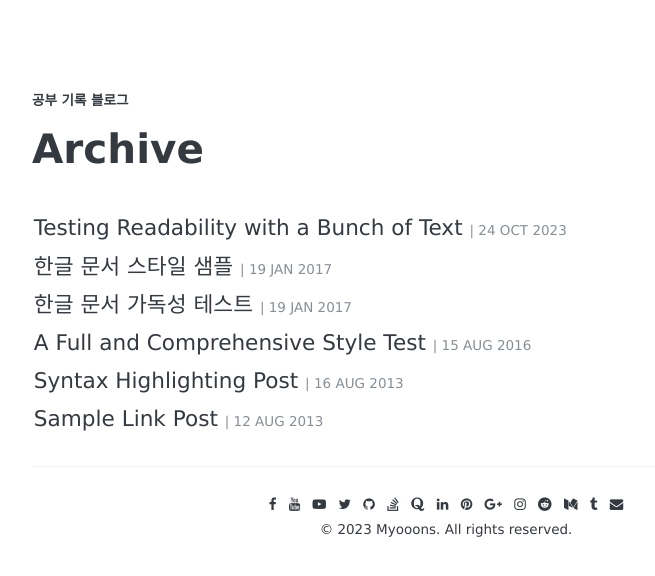
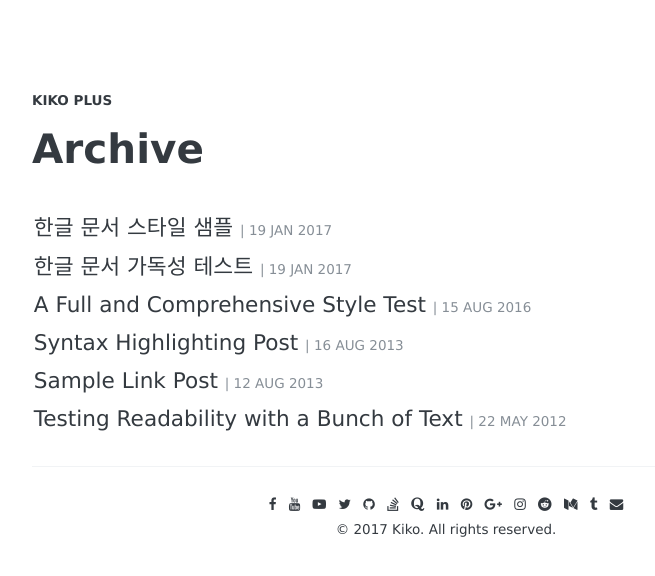
Before and after one commit to myooons/myooons.github.io, a Jekyll site: the page built from archive/index.html, in a window 1280 px wide. Shown: the top 576 px of the page, without its empty margins (194-849 px from the left). Built offline with Jekyll 4.4.1, drawn with Linux system fonts in a browser that asks for light colours; some web fonts are replaced.

Commit message:
theme reload

```diff
--- a/_config.yml
+++ b/_config.yml
@@ -3,83 +3,86 @@
 # # # # # # # # # # # # #
 
 # Basic
-name: "공부 기록 블로그"
+name:               "Kiko Plus"
 
 author:
-  facebook: your-id
-  youtubeUser: your-id
-  youtubeChannel: your-id
-  twitter: your-id
-  github: your-id
-  stackoverflow: your-id
-  quora: your-id
-  linkedin: your-id
-  pinterest: your-id
-  googlePlus: your-id
-  instagram: your-id
-  reddit: your-id
-  medium: your-id
-  tumblr: your-id
-  email: your-id@your-email.com
+  facebook:         your-id
+  youtubeUser:      your-id
+  youtubeChannel:   your-id
+  twitter:          your-id
+  github:           your-id
+  stackoverflow:    your-id
+  quora:            your-id
+  linkedin:         your-id
+  pinterest:        your-id
+  googlePlus:       your-id
+  instagram:        your-id
+  reddit:           your-id
+  medium:           your-id
+  tumblr:           your-id
+  email:            your-id@your-email.com
 
 copyright:
-  year: 2023
-  name: Myooons
+  year:             2017
+  name:             Kiko
 
 # Google-analytics
 google-analytics:
-  id: ""
+  id:               ""
 
 # Disqus
 disqus:
-  id: "kiko-plus"
+  id:               "kiko-plus"
 
 # URL
-url: "https://myooons.github.io" # the base hostname & protocol for your site
+url:                "https://AWEEKJ.github.io" # the base hostname & protocol for your site
 # url:                "http://localhost:4000" # use this url when you develop
-baseurl: "/Kiko-plus" # the subpath of your site, e.g. /blog
+baseurl:            "/Kiko-plus" # the subpath of your site, e.g. /blog
+
 
 # http://en.wikipedia.org/wiki/List_of_tz_database_time_zones
-timezone: Asia/Seoul
-permalink: /:year-:month-:day/:title/
+timezone:           Asia/Seoul
+permalink:          /:year-:month-:day/:title/
 
 # Pagination
-paginate: 5
-paginate_path: /page:num/
+paginate:           5
+paginate_path:      /page:num/
 
 # Markdown
-markdown: kramdown
+markdown:           kramdown
 kramdown:
-  input: GFM
+  input:            GFM
 
 # Navigation
 nav:
-  - name: "About"
-    url: "/about"
-  - name: "Archive"
-    url: "/archive"
-  - name: "Tags"
-    url: "/tags"
-  - name: "Github"
-    url: "https://github.com/myooons/myooons.github.io"
+  - name:           "About"
+    url:            "/about"
+  - name:           "Archive"
+    url:            "/archive"
+  - name:           "Tags"
+    url:            "/tags"
+  - name:           "Github"
+    url:            "https://github.com/AWEEKJ/Kiko-plus"
 
 # Sass
 sass:
-  sass_dir: _sass
-  style: :compressed
+  sass_dir:         _sass
+  style:            :compressed
 
 # Scopes
 defaults:
-  - scope:
-      path: ""
-      type: "pages"
+  -
+    scope:
+      path:         ""
+      type:         "pages"
     values:
-      layout: "page"
-  - scope:
-      path: ""
-      type: "posts"
+      layout:       "page"
+  -
+    scope:
+      path:         ""
+      type:         "posts"
     values:
-      layout: "post"
+      layout:       "post"
 
 # jekyll-seo-tag, see: http://www.rubydoc.info/gems/jekyll-seo-tag/1.2.0
 gems:
@@ -87,4 +90,4 @@
   - jekyll-paginate
   - jekyll-admin
 
-exclude: [vendor]
+exclude:            [vendor]
```
Also changed, not shown: _posts/2012-05-22-readability-post.md (added, +46 -0 lines), _posts/2023-10-24-readability-post.md (deleted, +0 -52 lines).
